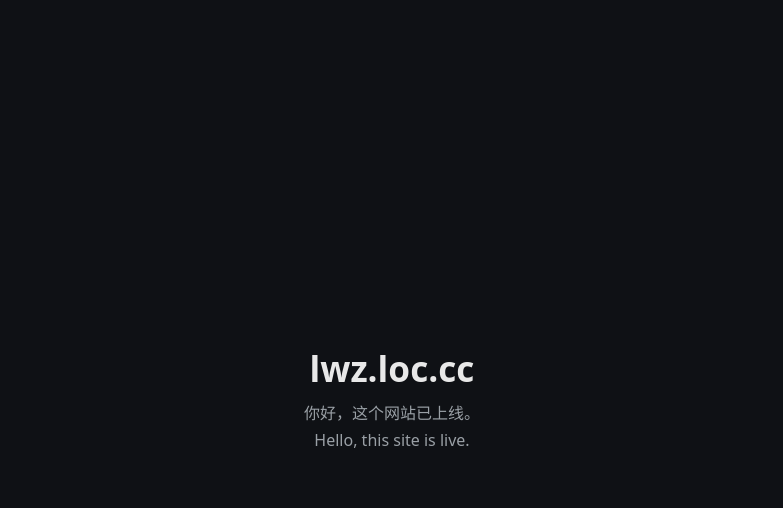
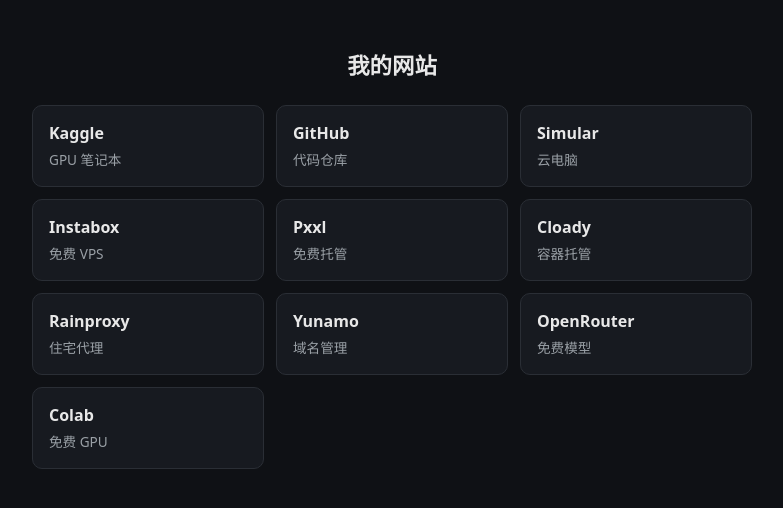
Before and after one commit to mike-331025/lwz-landing, a plain HTML site: page index.html in a window 1280 px wide. Shown: the whole page, without its empty margins (248-1031 px from the left). Drawn offline with Linux system fonts and the light colour scheme.

Commit message:
Update index.html with new title and content

```diff
--- a/index.html
+++ b/index.html
@@ -3,18 +3,33 @@
 <head>
 <meta charset="utf-8">
 <meta name="viewport" content="width=device-width, initial-scale=1">
-<title>lwz.loc.cc</title>
+<title>我的网站</title>
 <style>
-body{margin:0;min-height:100vh;display:flex;align-items:center;justify-content:center;background:#0f1115;color:#e8e8e8;font-family:system-ui,sans-serif;text-align:center}
-h1{font-size:2.2rem;margin:0 0 .5rem}
-p{color:#9aa0a6;margin:.3rem 0}
+body{margin:0;min-height:100vh;background:#0f1115;color:#e8e8e8;font-family:system-ui,sans-serif}
+main{max-width:720px;margin:0 auto;padding:48px 20px}
+h1{font-size:1.4rem;margin:0 0 24px;text-align:center;color:#e8e8e8}
+.grid{display:grid;grid-template-columns:repeat(auto-fill,minmax(200px,1fr));gap:12px}
+a{display:block;padding:16px;border:1px solid #2a2e35;border-radius:10px;color:#e8e8e8;text-decoration:none;background:#171a20}
+a:hover{border-color:#4a90d9}
+a b{display:block;font-size:1rem;margin-bottom:4px}
+a span{font-size:.85rem;color:#9aa0a6}
 </style>
 </head>
 <body>
 <main>
-<h1>lwz.loc.cc</h1>
-<p>你好，这个网站已上线。</p>
-<p>Hello, this site is live.</p>
+<h1>我的网站</h1>
+<div class="grid">
+<a href="https://www.kaggle.com/bob221025"><b>Kaggle</b><span>GPU 笔记本</span></a>
+<a href="https://github.com/mike-331025"><b>GitHub</b><span>代码仓库</span></a>
+<a href="https://box.simular.ai"><b>Simular</b><span>云电脑</span></a>
+<a href="https://instabox.sh"><b>Instabox</b><span>免费 VPS</span></a>
+<a href="https://app.pxxl.app"><b>Pxxl</b><span>免费托管</span></a>
+<a href="https://cloady.com"><b>Cloady</b><span>容器托管</span></a>
+<a href="https://dashboard.rainproxy.io"><b>Rainproxy</b><span>住宅代理</span></a>
+<a href="https://yunamo.com"><b>Yunamo</b><span>域名管理</span></a>
+<a href="https://openrouter.ai"><b>OpenRouter</b><span>免费模型</span></a>
+<a href="https://colab.research.google.com"><b>Colab</b><span>免费 GPU</span></a>
+</div>
 </main>
 </body>
 </html>
```
